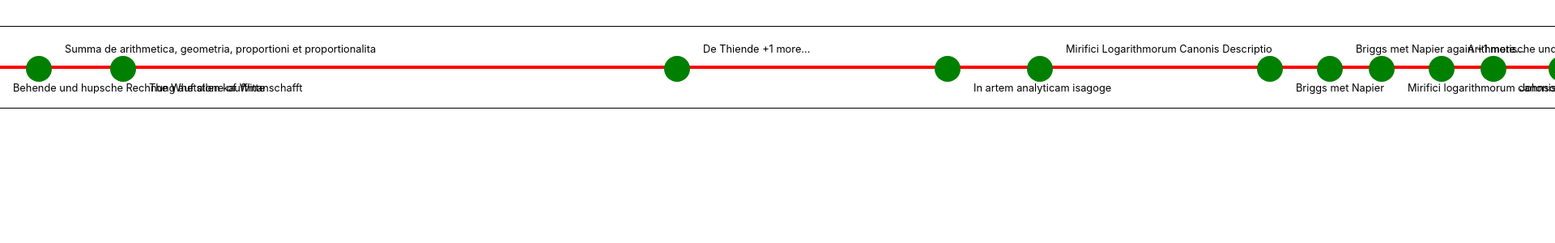
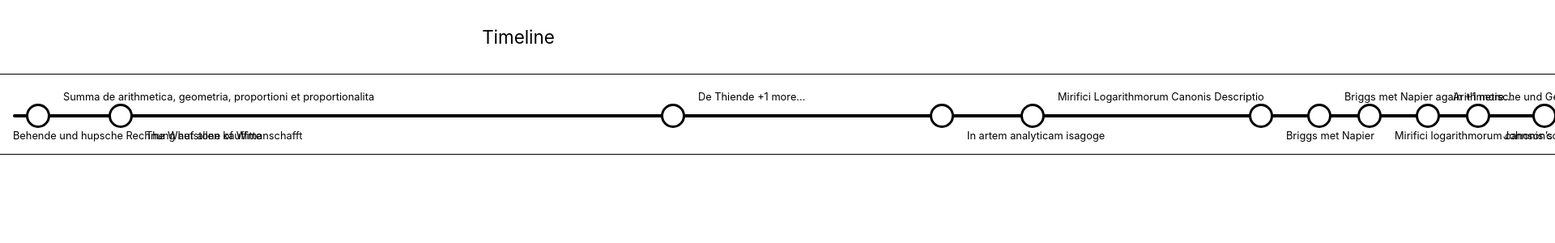
Before and after one commit to ReallyLiri/early-modern-timeline, a React (Create React App) app: page / in a window 1280 px wide. Shown: the top 300 px of the page at 81% size, 1920 px wide, since content can reach past the window. Built offline with nearby package versions, Linux system fonts and the light colour scheme.

Commit message:
working on styles

```diff
--- a/src/App.tsx
+++ b/src/App.tsx
@@ -3,6 +3,13 @@ import { useEffect, useMemo, useState } from "react";
 import { TimelineEvent } from "./data/TimelineEvent";
 import { fetchDataAsync } from "./data/data";
 import { sortedUniq } from "lodash";
+import styled from "styled-components";
+
+const Title = styled.div`
+  margin: 2rem 0;
+    font-size: 1.4rem;
+  text-align: center;
+  `
 
 const nodeTitle = (events: TimelineEvent[]) => {
   if (events.length === 1) {
@@ -52,6 +59,7 @@ function App() {
 
   return (
     <>
+        <Title>Timeline</Title>
       <Timeline nodes={nodes} onYearSelected={() => {}} />
     </>
   );
--- a/src/components/Timeline.tsx
+++ b/src/components/Timeline.tsx
@@ -1,6 +1,7 @@
 import React from "react";
 import styled, { css } from "styled-components";
 import { Transformable } from "./Transformable";
+import { TIMELINE_COLOR } from "../theme";
 
 export type TimelineNode = {
     year: number;
@@ -13,7 +14,7 @@ type Props = {
     onYearSelected: (year: number) => void;
 };
 
-const NodeWidthRem = 2
+const NodeWidthRem = 1.5
 const NodeYearDiffPx = 10
 
 const Container = styled(Transformable)`
@@ -28,15 +29,17 @@ const Row = styled.div`
   display: flex;
   flex-direction: row;
   gap: 1rem;
-  padding: 0 1rem;
+  padding: 0 2rem 0 1rem;
 `;
 
 const HorizontalLine = styled.div`
   position: relative;
   height: 4px;
-  background-color: red;
-  top: ${ NodeWidthRem / 2 }rem;
+  background-color: ${TIMELINE_COLOR};
+  top: ${ NodeWidthRem * 0.7 }rem;
   z-index: 0;
+  margin: 0 1rem;
+  border-radius: 1rem;
 `;
 
 const YearNode = styled.div<{ diffFromPrevYear: number }>`
@@ -44,7 +47,8 @@ const YearNode = styled.div<{ diffFromPrevYear: number }>`
   height: ${ NodeWidthRem }rem;
   width: ${ NodeWidthRem }rem;
   border-radius: 50%;
-  background-color: green;
+  background-color: white;
+  border: solid ${TIMELINE_COLOR};
   z-index: 1;
   margin-left: ${ ({ diffFromPrevYear }) => ( diffFromPrevYear - 1 ) * NodeYearDiffPx }px;
 `;
--- /dev/null
+++ b/src/theme.ts
@@ -0,0 +1,2 @@
+
+export const TIMELINE_COLOR = "#000000"
```
